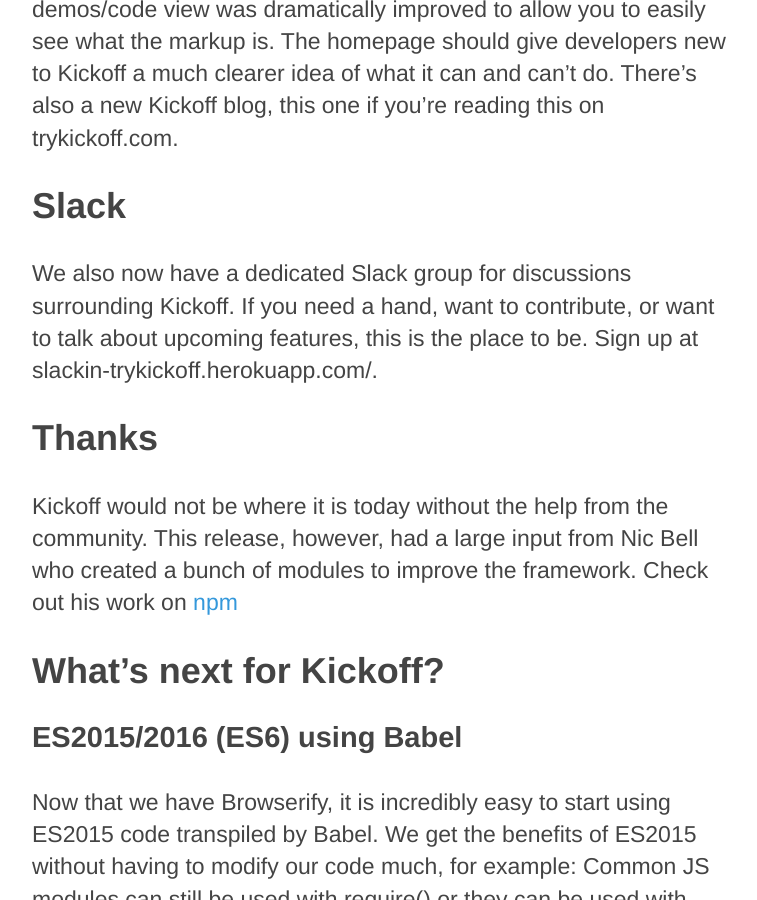
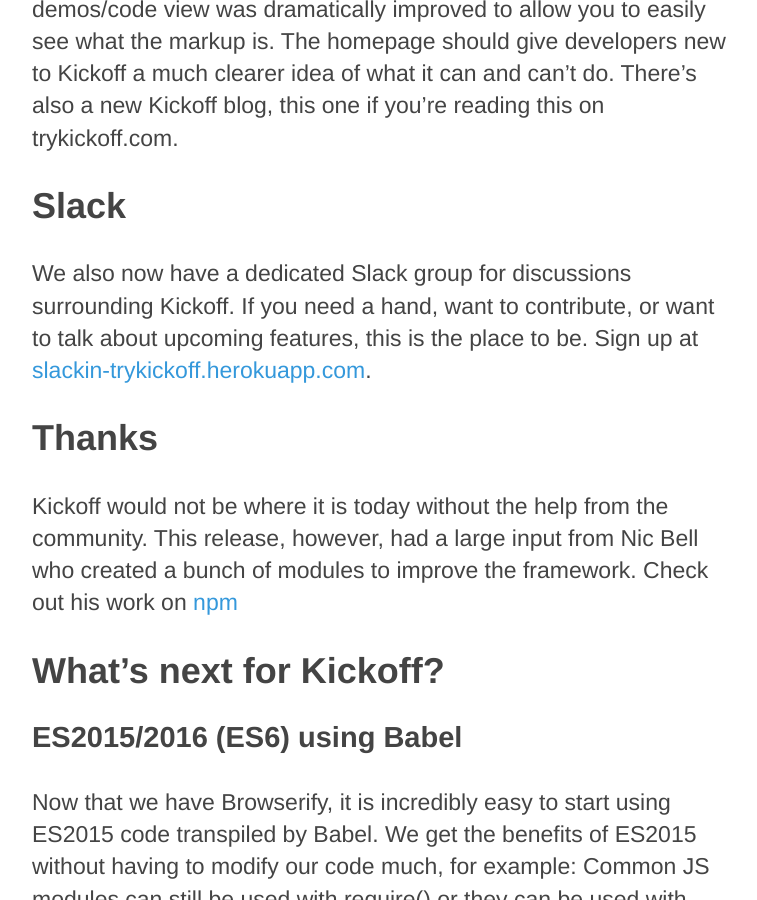
Before and after one commit to TryKickoff/trykickoff.github.io, a Jekyll site: the page built from _posts/2016-02-10-kickoff-6-and-the-future.md, in a window 1280 px wide and 900 px high, scrolled down 3349 px. Shown: the whole window, without its empty margins (258-1015 px from the left). Built offline with Jekyll 4.4.1, drawn with Linux system fonts in a browser that asks for light colours; Markdown is read by kramdown in place of the engine named in the settings; comment, search, counter and statistics services are not loaded; part of the change alters nothing that is shown.

```diff
--- a/_posts/2016-02-10-kickoff-6-and-the-future.md
+++ b/_posts/2016-02-10-kickoff-6-and-the-future.md
@@ -63,7 +63,7 @@ The Kickoff site has had many improvements made to it. The demos/code view was d
 
 ## Slack
 
-We also now have a dedicated Slack group for discussions surrounding Kickoff. If you need a hand, want to contribute, or want to talk about upcoming features, this is the place to be. Sign up at slackin-trykickoff.herokuapp.com/.
+We also now have a dedicated Slack group for discussions surrounding Kickoff. If you need a hand, want to contribute, or want to talk about upcoming features, this is the place to be. Sign up at [slackin-trykickoff.herokuapp.com](http://slackin-trykickoff.herokuapp.com/).
 
 ## Thanks
 
```
